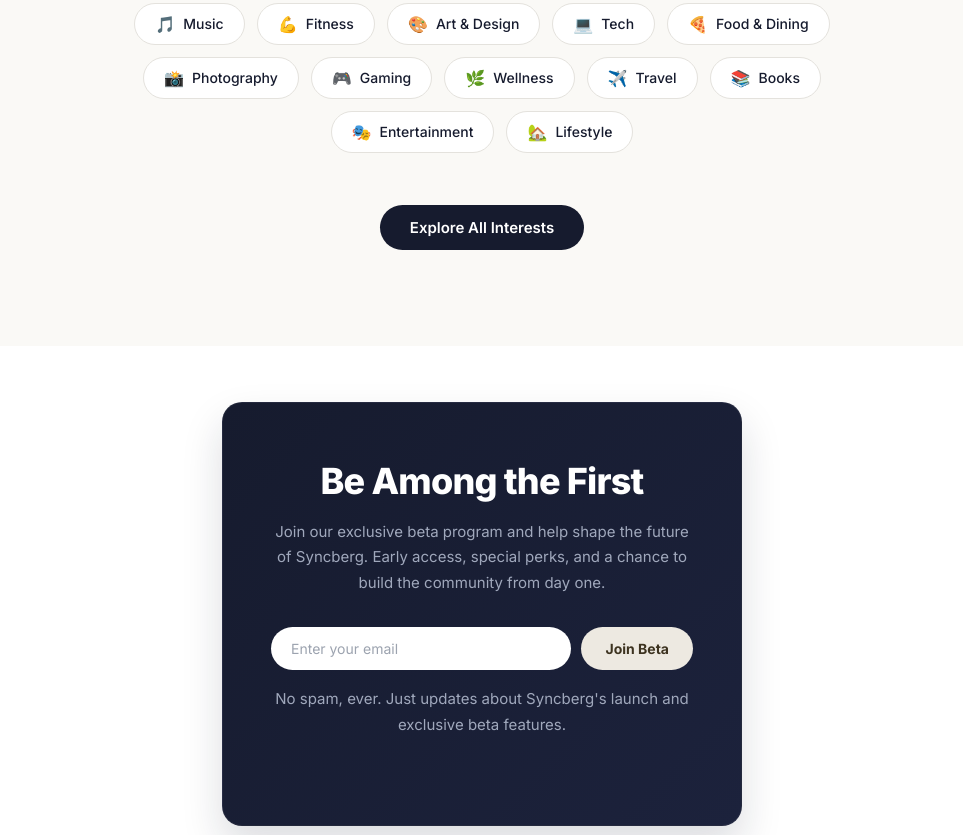
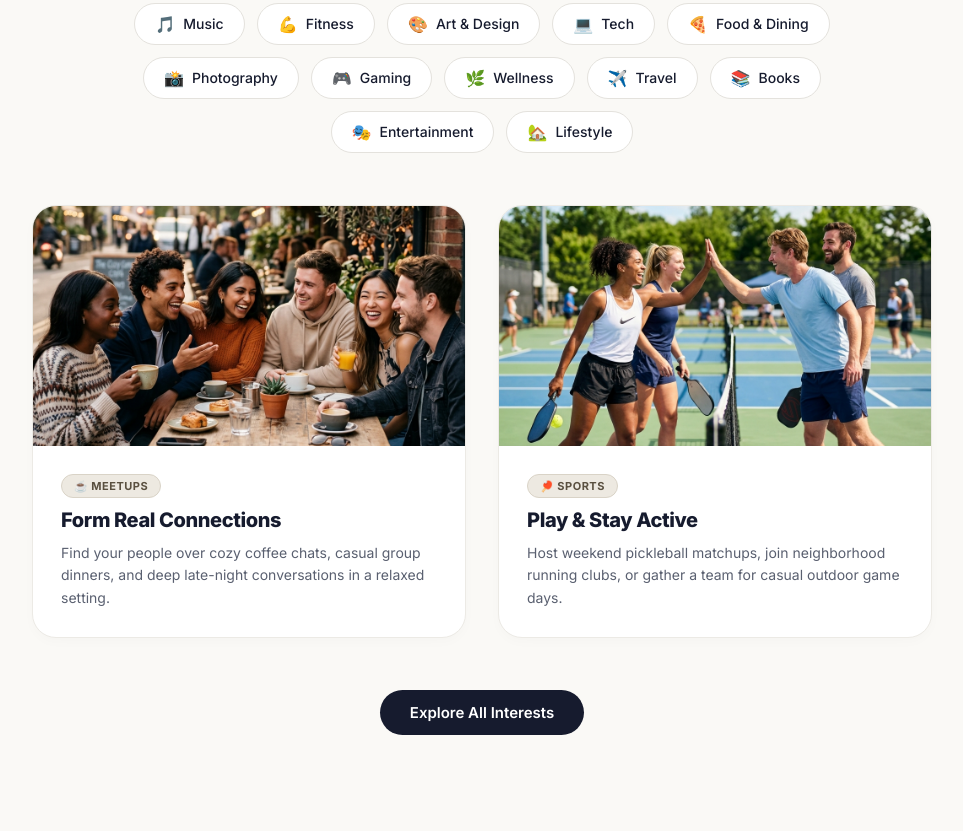
Before and after one commit to devgaur477/syncberg-website, a website: page index.html in a window 1280 px wide. Shown: the part 1809-2644 px from the top of the page, without its empty margins (158-1121 px from the left). Drawn offline with Linux system fonts and the light colour scheme.

Commit message:
feat: add premium images showcase for cafe chatting and sports pickleball interests

```diff
--- a/index.html
+++ b/index.html
@@ -1864,6 +1864,95 @@
     .interests-cta:hover {
       opacity: 0.85;
       transform: translateY(-1px);
+    }
+
+    .interests-showcase {
+      display: grid;
+      grid-template-columns: 1fr 1fr;
+      gap: 32px;
+      max-width: 900px;
+      margin: 0 auto 52px;
+      text-align: left;
+    }
+
+    .showcase-card {
+      background: #ffffff;
+      border: 1px solid #eceae5;
+      border-radius: 24px;
+      overflow: hidden;
+      display: flex;
+      flex-direction: column;
+      transition: transform 0.3s ease, box-shadow 0.3s ease;
+      box-shadow: 0 4px 12px rgba(22, 27, 46, 0.02);
+    }
+
+    .showcase-card:hover {
+      transform: translateY(-6px);
+      box-shadow: 0 16px 36px rgba(22, 27, 46, 0.08);
+    }
+
+    .showcase-image-wrap {
+      position: relative;
+      height: 240px;
+      overflow: hidden;
+      background: #f5f2ec;
+    }
+
+    .showcase-img {
+      width: 100%;
+      height: 100%;
+      object-fit: cover;
+      transition: transform 0.5s ease;
+    }
+
+    .showcase-card:hover .showcase-img {
+      transform: scale(1.04);
+    }
+
+    .showcase-body {
+      padding: 28px;
+      display: flex;
+      flex-direction: column;
+      gap: 10px;
+    }
+
+    .showcase-badge {
+      align-self: flex-start;
+      background: var(--cream-badge);
+      color: #5a5040;
+      font-size: 11px;
+      font-weight: 700;
+      padding: 4px 12px;
+      border-radius: 999px;
+      border: 1px solid #d9d3c7;
+      text-transform: uppercase;
+      letter-spacing: 0.5px;
+    }
+
+    .showcase-body h3 {
+      font-size: 20px;
+      font-weight: 800;
+      color: var(--dark);
+      margin: 0;
+      letter-spacing: -0.4px;
+    }
+
+    .showcase-body p {
+      font-size: 14px;
+      color: #5a6070;
+      line-height: 1.6;
+      margin: 0;
+    }
+
+    @media (max-width: 768px) {
+      .interests-showcase {
+        grid-template-columns: 1fr;
+        gap: 24px;
+        max-width: 460px;
+      }
+      .showcase-image-wrap {
+        height: 200px;
+      }
     }
 
     /* ── BETA CTA SECTION ── */
@@ -2720,6 +2809,30 @@
       <span class="tag"><span class="tag-emoji">🏡</span> Lifestyle</span>
     </div>
 
+    <!-- Pictures of Interests Showcase -->
+    <div class="interests-showcase">
+      <div class="showcase-card">
+        <div class="showcase-image-wrap">
+          <img src="meetup_chatting.png" alt="Meetups & Connections" class="showcase-img">
+        </div>
+        <div class="showcase-body">
+          <span class="showcase-badge">☕ Meetups</span>
+          <h3>Form Real Connections</h3>
+          <p>Find your people over cozy coffee chats, casual group dinners, and deep late-night conversations in a relaxed setting.</p>
+        </div>
+      </div>
+      <div class="showcase-card">
+        <div class="showcase-image-wrap">
+          <img src="sports_pickleball.png" alt="Pickleball & Sports" class="showcase-img">
+        </div>
+        <div class="showcase-body">
+          <span class="showcase-badge">🏓 Sports</span>
+          <h3>Play &amp; Stay Active</h3>
+          <p>Host weekend pickleball matchups, join neighborhood running clubs, or gather a team for casual outdoor game days.</p>
+        </div>
+      </div>
+    </div>
+
     <a href="#beta" class="interests-cta" id="explore-interests-btn">Explore All Interests</a>
   </section>
 
```
Also changed, not shown: meetup_chatting.png (added), sports_pickleball.png (added).
